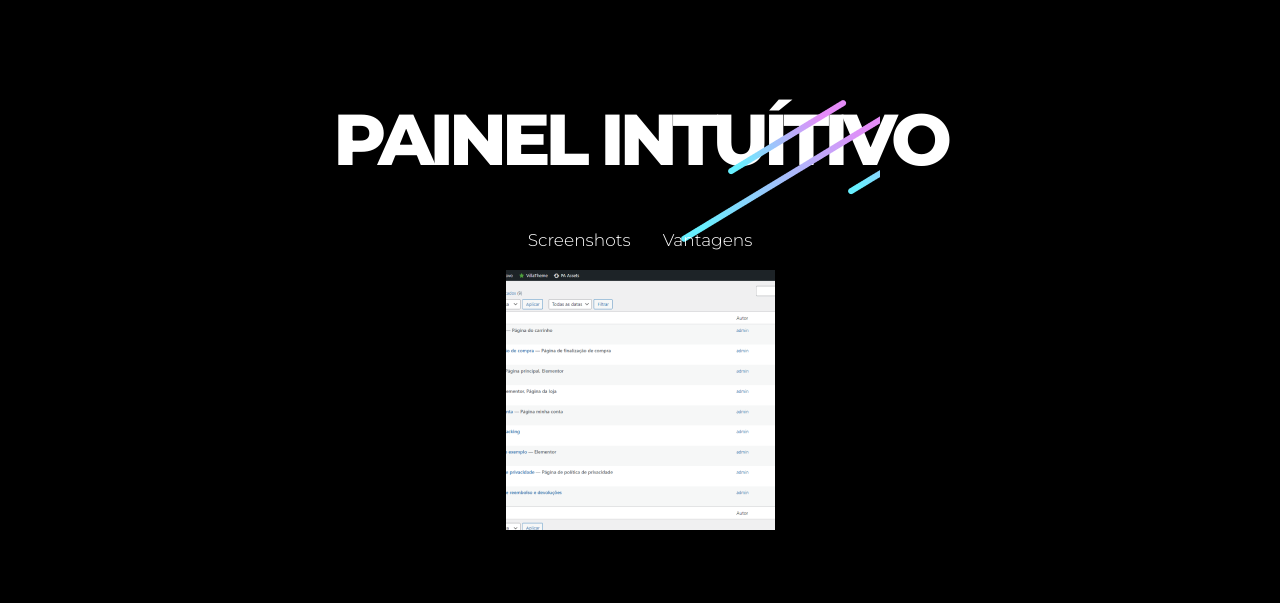
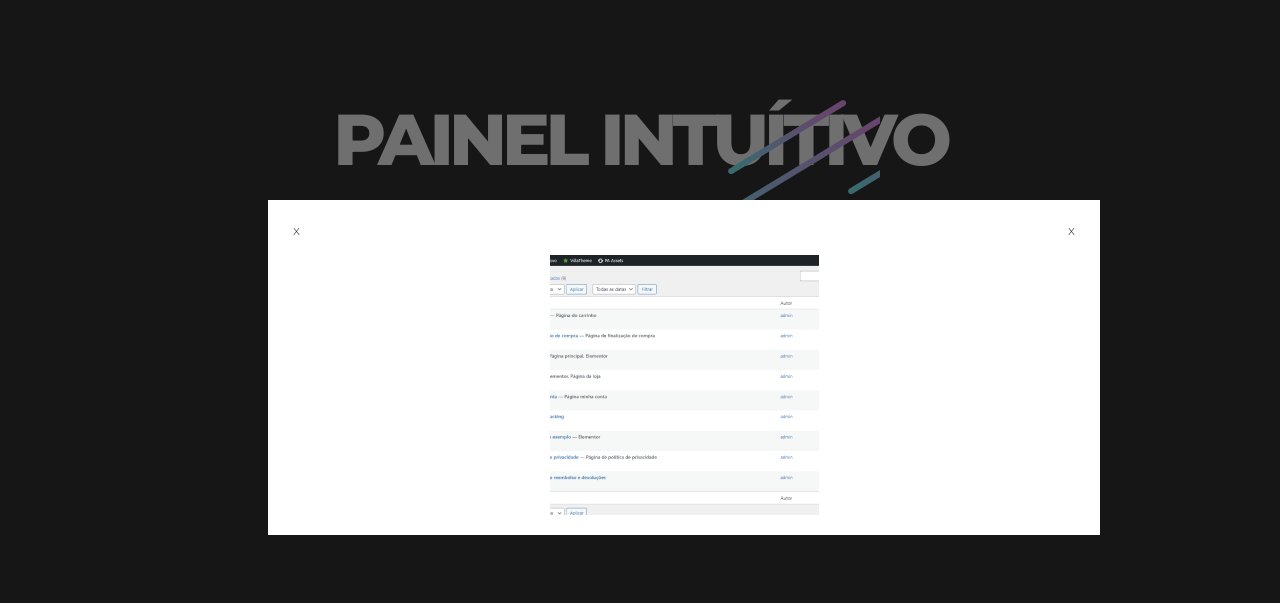
Before and after one commit to harmonydigital/ecommercelive, a plain HTML site: page index.html in a window 1280 px wide. Both pictures are taken after a click on the picture 640 px from the left and 2718 px from the top of the page. Shown: the part 2318-2921 px from the top of the page. Drawn offline with nearby package versions, Linux system fonts and the light colour scheme.

Commit message:
Add files via upload

```diff
--- a/assets/components/gallery/gallery.css
+++ b/assets/components/gallery/gallery.css
@@ -1,16 +1,36 @@
- .modal-gallery{
+.screenshotsgallery > .container-fluid {
+   display: flex;
+   justify-content: center;
+}
+.modal-gallery{
     position: absolute;
-    width: 85%;
+    width: 65%;
     background-color: white;
     z-index: 999;
-    left: 0;
-    height: 100%;
+    height: auto;
+    min-height: 300px;
     top: 0;
     display: none ;
-    margin: 70px;
+    margin: 70px 15%;
+
  }
  .modal-gallery img {
     max-width: 100%;
     max-height: 100%;
     object-fit: contain;
 }
+div#img-cont {
+   display: flex;
+   justify-content: center;
+   padding: 20px;
+}
+#ovy {
+   background: #232323a6;
+   width: 100%;
+   position: fixed;
+   height: 100%;
+   top: 0;
+   left: 0;
+   z-index: 0;
+   display: none;
+}
--- a/assets/components/gallery/index.js
+++ b/assets/components/gallery/index.js
@@ -5,17 +5,16 @@ function innerModal(){
 
 
     function createModal(){
-        console.log(galleryContainer)
 
         galleryContainer.innerHTML+=`
-
+        <div id='ovy'></div>
         <div class='modal-gallery'>
             <div class='controls'>
-                <button>x</button>
-                <button>x</button>
+                <button class='modalToggle' onclick='modalToggle()'>x</button>
+                <button class='modalToggle' onclick='modalToggle()'>x</button>
             </div>
-            <div class='modal-container-img'>
-                ...
+            <div class='modal-container-img' id='img-cont'>
+                img
             </div>
         </div>
 
@@ -30,30 +29,35 @@ function innerModal(){
 innerModal()
 
 
-var imgs=document.querySelectorAll('#gallery img')
 
 
-modalToggle=(evt)=>{
-    //  src=evt.target.src
+modalToggle=(e)=>{
+
+    var imgCont=document.getElementById('img-cont')
+    var src=e.target.src
 
     var rect = e.target.getBoundingClientRect(); // get some poition, scale,... properties of the item
     mousePos.x = e.clientX - rect.left; // get the mouse position relative to the element
     mousePos.y = e.clientY - rect.top;
-console.log(mousePos.x)
 
 
-    console.log('oi',document.querySelector('.modal-gallery'))
     document.querySelector('.modal-gallery').classList.toggle('show')
+    document.getElementById('ovy').classList.toggle('show')
     const mygallery=document.querySelector('.modal-gallery')
 
     mygallery.style.top = mousePos.y + "px";
     mygallery.style.position = "fixed";
+
+
+    imgCont.innerHTML=`
+       <img src='`+src+`'>
+
+    `
 }
 
+var amodalToggle=document.querySelectorAll('#gallery .modalToggle')
 
 
-Array.from(imgs).map((el)=>{
+Array.from(amodalToggle).map((el)=>{
     el.addEventListener("click", modalToggle)
-
-
 })
--- a/assets/css/app.css
+++ b/assets/css/app.css
@@ -311,10 +311,7 @@ a.btn.primary:hover {
     color: white;
     font-weight: 500;
 }
-.screenshotsgallery > div {
-    display: flex;
-    justify-content: center;
-}
+
 span.title::before {
     content: '';
     display: block;
--- a/assets/js/app.js
+++ b/assets/js/app.js
@@ -137,7 +137,7 @@ initapp=()=>{
                 <div id='gallery' class='screenshotsgallery'>
                   <div class='container-fluid'>
                   <div class='container-img'>
-                     <img src='assets/img/screens/img1.png' alt=''>
+                     <img class='modalToggle' src='assets/img/screens/img1.png' alt=''>
                   </div>
                 </div>
 
```
